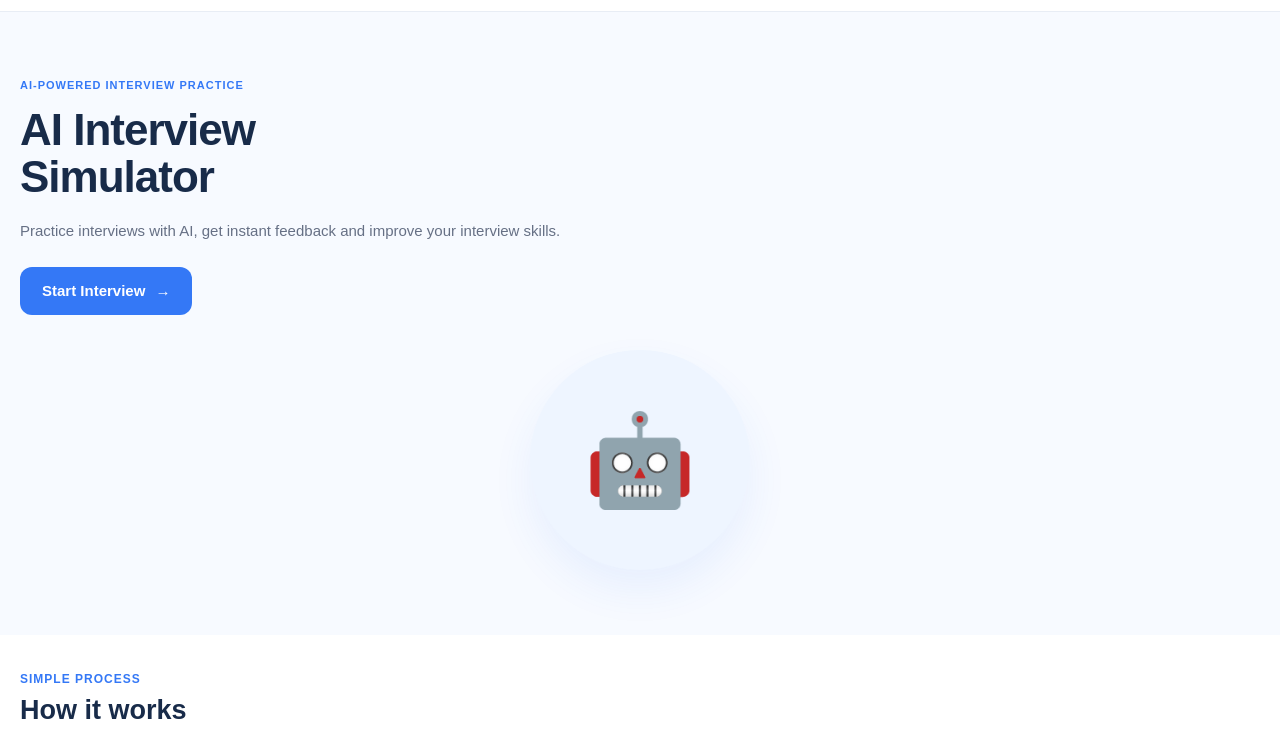
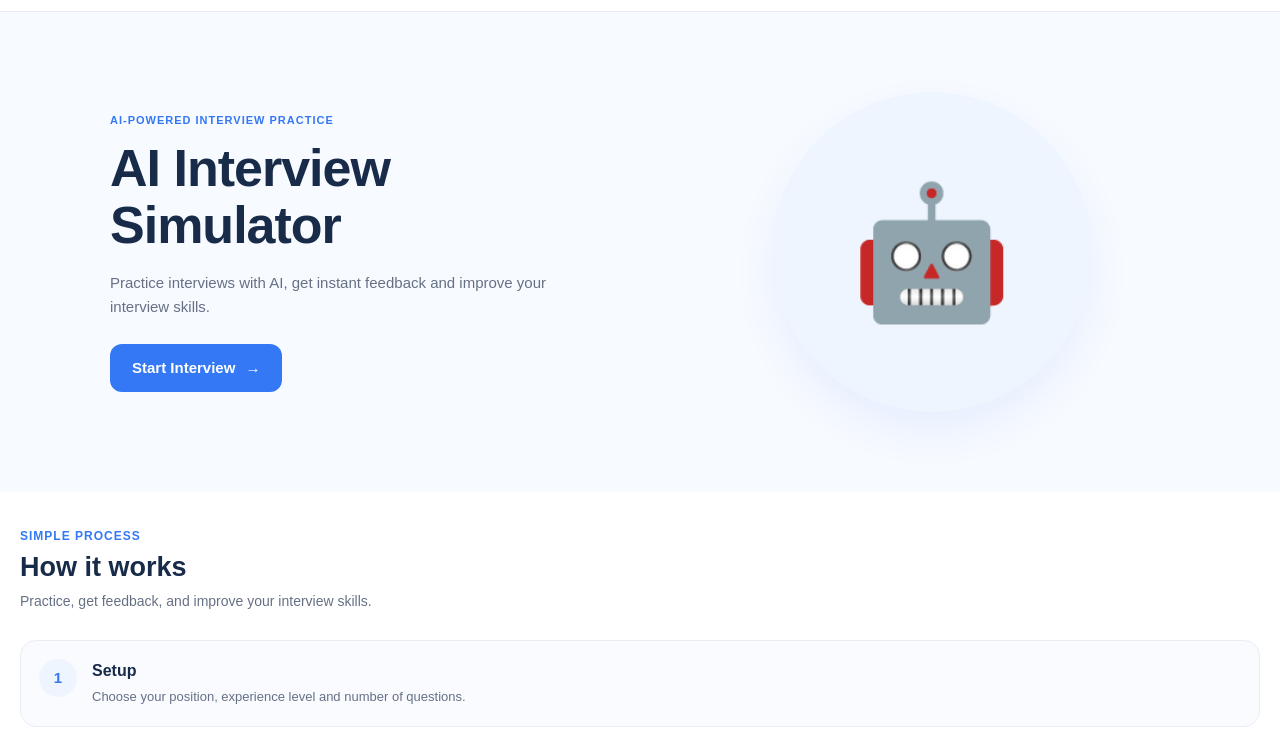
Before and after one commit to quanvjp12/AI-Interview-Simulator, a website: page index.html in a window 1280 px wide. Shown: the part 52-784 px from the top of the page. Drawn offline with Linux system fonts and the light colour scheme.

Commit message:
Update home page

```diff
--- a/css/home.css
+++ b/css/home.css
@@ -133,10 +133,31 @@
 /* Desktop */
 @media (min-width: 900px) {
     .hero {
-        padding: 65px 20px;
+        flex-direction: row;
+        align-items: center;
+        justify-content: space-between;
+        gap: 40px;
+        max-width: 1100px;
+        margin: 0 auto;
+        padding: 80px 20px;
+    }
+    .hero_content {
+        width: 50%;
     }
     .hero h1 {
-        font-size: 44px;
+        font-size: 52px;
+    }
+    .hero_description {
+        max-width: 460px;
+    }
+    .hero_image {
+        width: 45%;
+        margin-top: 0;
+    }
+    .robot_placeholder {
+        width: 320px;
+        height: 320px;
+        font-size: 130px;
     }
     .steps {
         grid-template-columns: repeat(4, 1fr);
--- a/js/interview.js
+++ b/js/interview.js
@@ -1,3 +1,5 @@
+const API_URL = 'https://ten-app.onrender.com';
+
 const position = localStorage.getItem('position');
 const level = localStorage.getItem('level');
 const questions = Number(localStorage.getItem('questions'));
@@ -46,7 +48,7 @@ const questionCard = document.querySelector('.question_card');
 
 questionCard.classList.add('loading');
 
-fetch('/api/interview/start', {
+fetch(`${API_URL}/api/interview/start`, {
     method: 'POST',
     headers: {
         'Content-Type': 'application/json'
@@ -92,7 +94,7 @@ submitBtn.addEventListener('click', async function() {
     submitBtn.textContent = 'Đang xử lý...';
     answerInput.disabled = true;
     try {
-        const response = await fetch('/api/interview/answer', {
+        const response = await fetch(`${API_URL}/api/interview/answer`, {
             method: 'POST',
             headers: {
                 'Content-Type': 'application/json'
--- a/server.js
+++ b/server.js
@@ -1,15 +1,17 @@
 require('dotenv').config();
 
 const express = require('express');
+const cors = require('cors');
 const OpenAI = require('openai');
 
 const app = express();
-const PORT = 3000;
+const PORT = process.env.PORT || 3000;
 
 const client = new OpenAI({
     apiKey: process.env.OPENAI_API_KEY
 });
 
+app.use(cors());
 app.use(express.json());
 app.use(express.static(__dirname));
 
```
